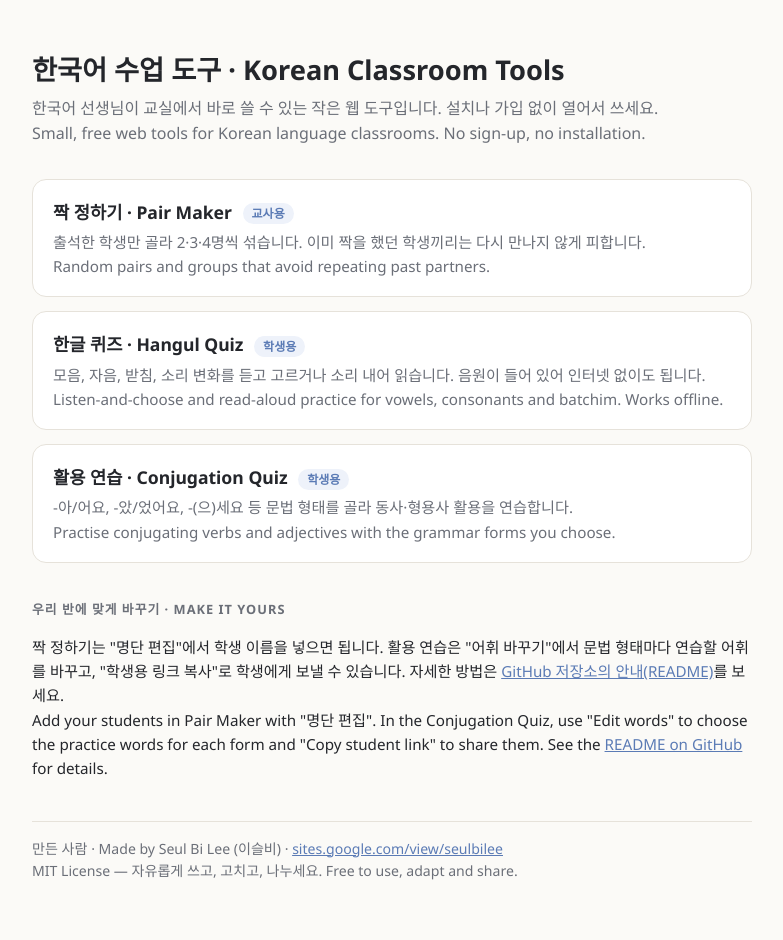
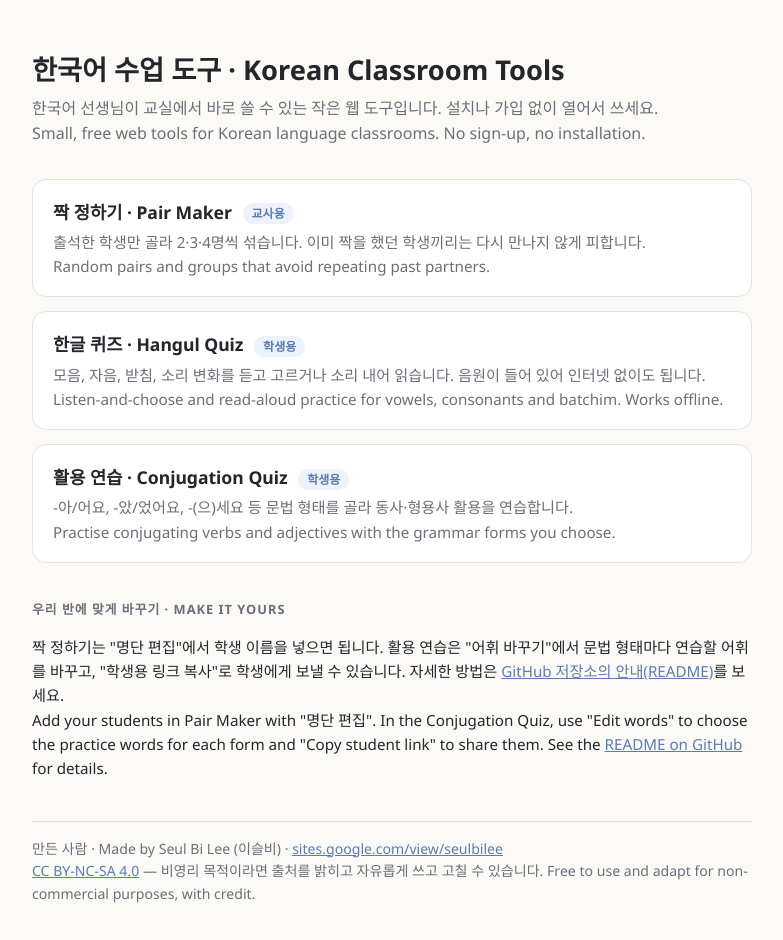
Before and after one commit to leeseulbi-lab/korean-classroom-tools, a plain HTML site: page index.html in a window 1280 px wide. Shown: the whole page, without its empty margins (248-1031 px from the left). Drawn offline with Linux system fonts and the light colour scheme.

Commit message:
Change licence to CC BY-NC-SA 4.0

```diff
--- a/index.html
+++ b/index.html
@@ -57,7 +57,7 @@ footer a{color:var(--accent)}
 
   <footer>
     만든 사람 · Made by Seul Bi Lee (이슬비) · <a href="https://sites.google.com/view/seulbilee">sites.google.com/view/seulbilee</a><br>
-    MIT License — 자유롭게 쓰고, 고치고, 나누세요. Free to use, adapt and share.
+    <a href="https://creativecommons.org/licenses/by-nc-sa/4.0/">CC BY-NC-SA 4.0</a> — 비영리 목적이라면 출처를 밝히고 자유롭게 쓰고 고칠 수 있습니다. Free to use and adapt for non-commercial purposes, with credit.
   </footer>
 </main>
 </body>
```
Also changed, not shown: 2 other files.
